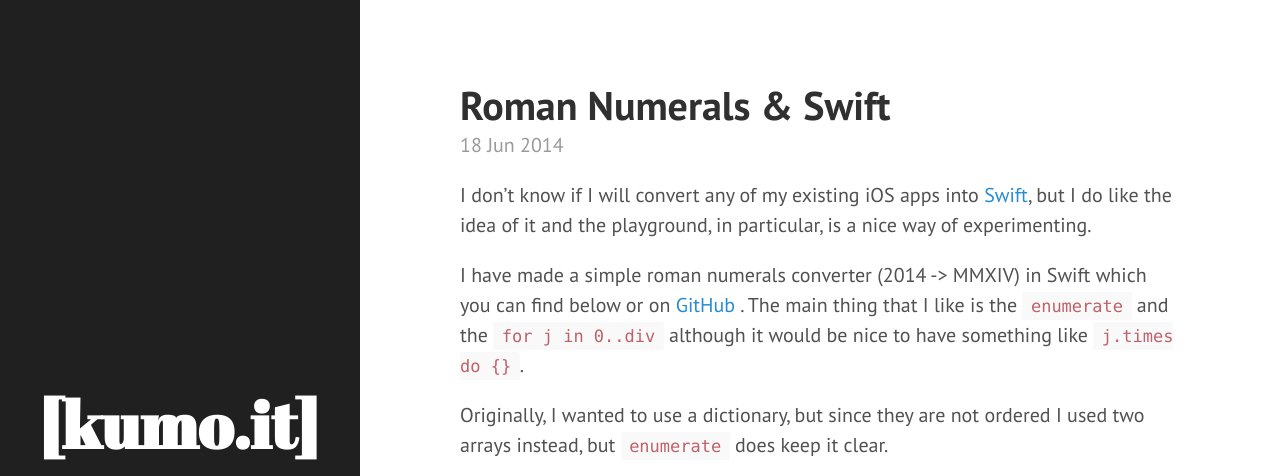
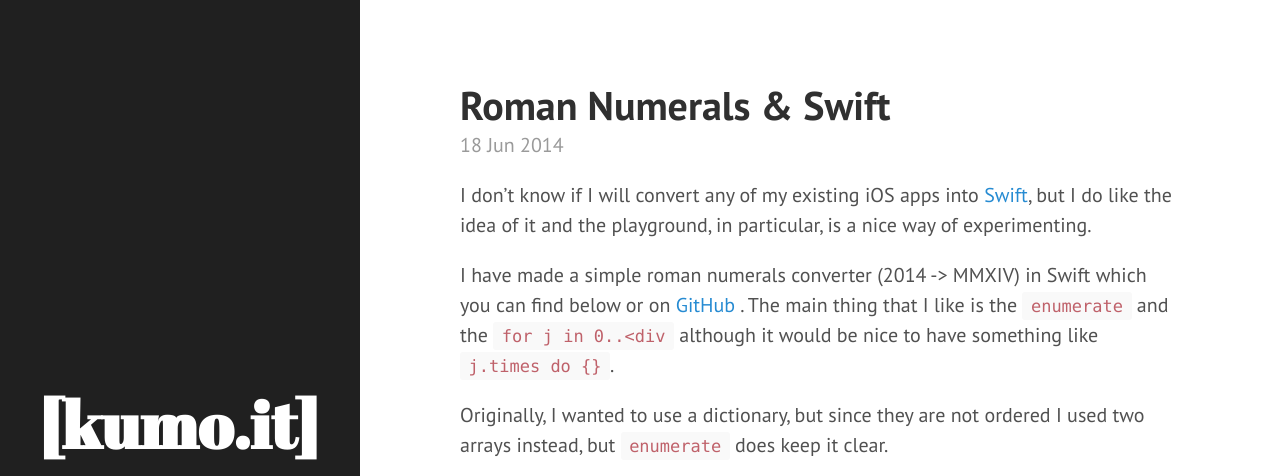
Before and after one commit to kumo/kumo.github.io, a Jekyll site: the page built from _posts/2014-06-18-roman-numerals-swift.md, in a window 1280 px wide and 900 px high, cut to the strip 0-476 px from the top of the window. Built offline with Jekyll 4.4.1, drawn with Linux system fonts in a browser that asks for light colours; comment, search, counter and statistics services are not loaded.

Commit message:
fixing some loops in the comments

```diff
--- a/_posts/2014-06-18-roman-numerals-swift.md
+++ b/_posts/2014-06-18-roman-numerals-swift.md
@@ -5,7 +5,7 @@
 ---
 I don't know if I will convert any of my existing iOS apps into [Swift](https://developer.apple.com/swift/), but I do like the idea of it and the playground, in particular, is a nice way of experimenting.
 
-I have made a simple roman numerals converter (2014 -> MMXIV) in Swift which you can find below or on [GitHub](https://gist.github.com/kumo/a8e1cb1f4b7cff1548c7) . The main thing that I like is the `enumerate` and the `for j in 0..div` although it would be nice to have something like `j.times do {}`.
+I have made a simple roman numerals converter (2014 -> MMXIV) in Swift which you can find below or on [GitHub](https://gist.github.com/kumo/a8e1cb1f4b7cff1548c7) . The main thing that I like is the `enumerate` and the `for j in 0..<div` although it would be nice to have something like `j.times do {}`.
 
 Originally, I wanted to use a dictionary, but since they are not ordered I used two arrays instead, but `enumerate` does keep it clear.
 
```
